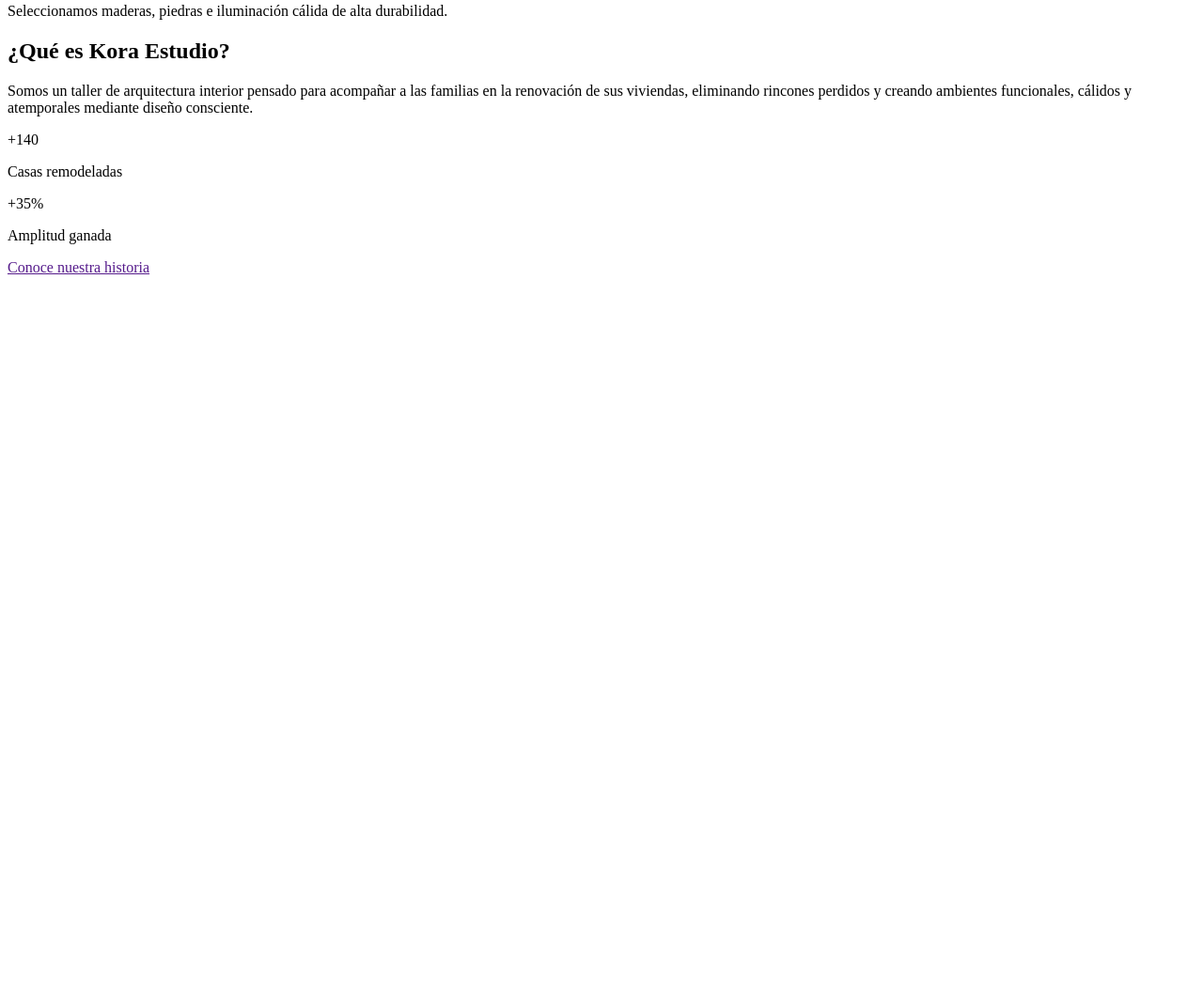
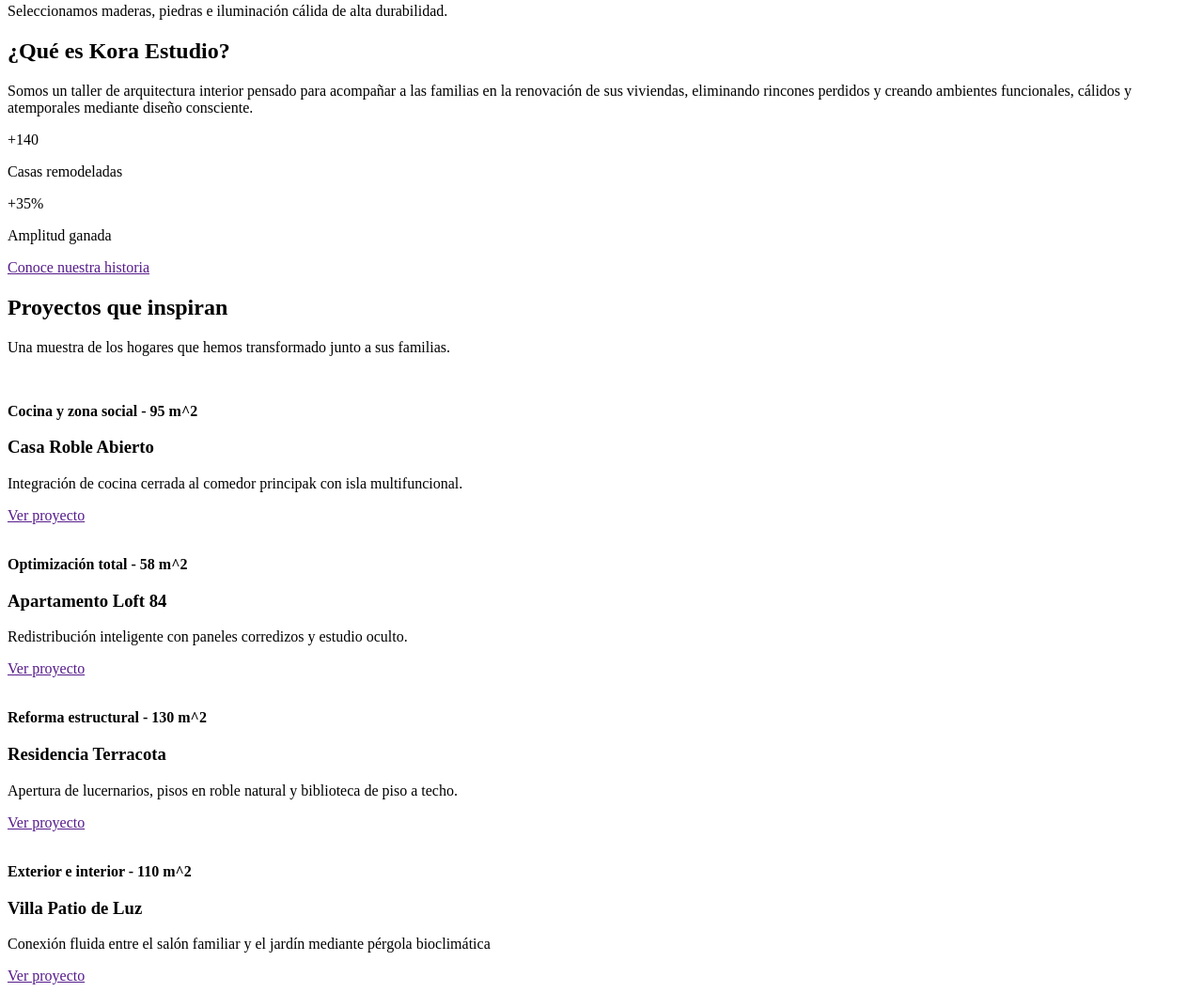
Before and after one commit to JustJD1901/simulacroHtmlCss, a plain HTML site: page simulacroHtmlCss/index.html in a window 1280 px wide. Shown: the part 702-1758 px from the top of the page at 94% size. Before the commit the page ends 1004 px from the top, so only its background shows below. Drawn offline with nearby package versions, Linux system fonts and the light colour scheme.

Commit message:
feat(index): add 'proyectos' section

```diff
--- a/simulacroHtmlCss/index.html
+++ b/simulacroHtmlCss/index.html
@@ -38,6 +38,7 @@
             <p>Un estudio especializado en remodelación residencial y asesoría estratégica de manejo de espacios para
                 ganar luz natural, orden y amplitud real en tu hogar</p>
             <a href="#nosotros">Descubre más</a>
+            <img src="" alt="">
         </section>
 
         <section id="servicios">
@@ -73,6 +74,40 @@
                 <p>Amplitud ganada</p>
             </div>
             <a href="">Conoce nuestra historia</a>
+            <img src="" alt="">
+        </section>
+
+        <section id="proyectos">
+            <h2>Proyectos que inspiran</h2>
+            <p>Una muestra de los hogares que hemos transformado junto a sus familias.</p>
+            <article>
+                <img src="" alt="">
+                <p><strong>Cocina y zona social - 95 m^2</strong></p>
+                <h3>Casa Roble Abierto</h3>
+                <p>Integración de cocina cerrada al comedor principak con isla multifuncional.</p>
+                <a href="">Ver proyecto</a>
+            </article>
+            <article>
+                <img src="" alt="">
+                <p><strong>Optimización total - 58 m^2</strong></p>
+                <h3>Apartamento Loft 84</h3>
+                <p>Redistribución inteligente con paneles corredizos y estudio oculto.</p>
+                <a href="">Ver proyecto</a>
+            </article>
+            <article>
+                <img src="" alt="">
+                <p><strong>Reforma estructural - 130 m^2</strong></p>
+                <h3>Residencia Terracota</h3>
+                <p>Apertura de lucernarios, pisos en roble natural y biblioteca de piso a techo.</p>
+                <a href="">Ver proyecto</a>
+            </article>
+            <article>
+                <img src="" alt="">
+                <p><strong>Exterior e interior - 110 m^2</strong></p>
+                <h3>Villa Patio de Luz</h3>
+                <p>Conexión fluida entre el salón familiar y el jardín mediante pérgola bioclimática</p>
+                <a href="">Ver proyecto</a>
+            </article>
         </section>
 
     </main>
```
